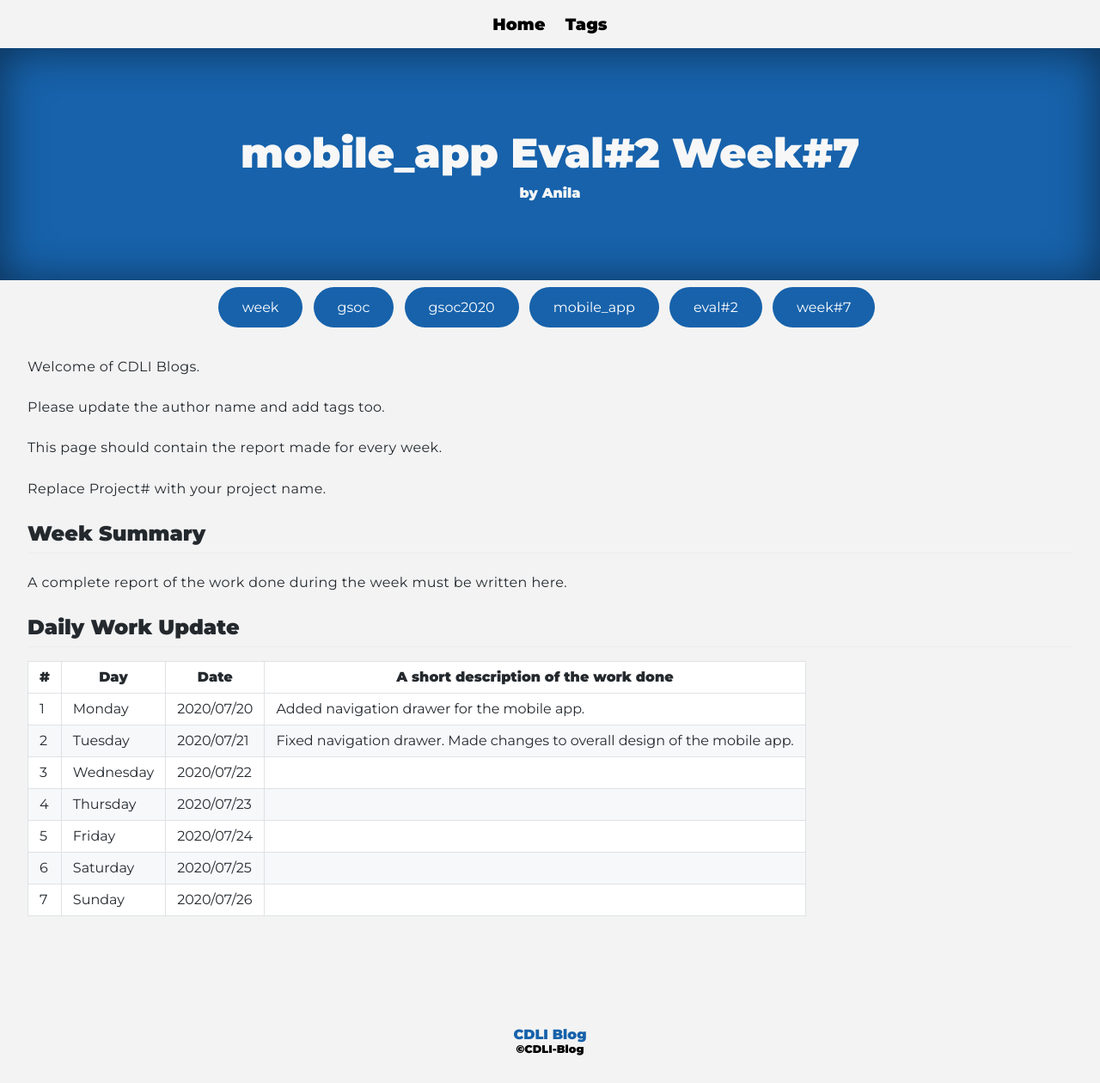
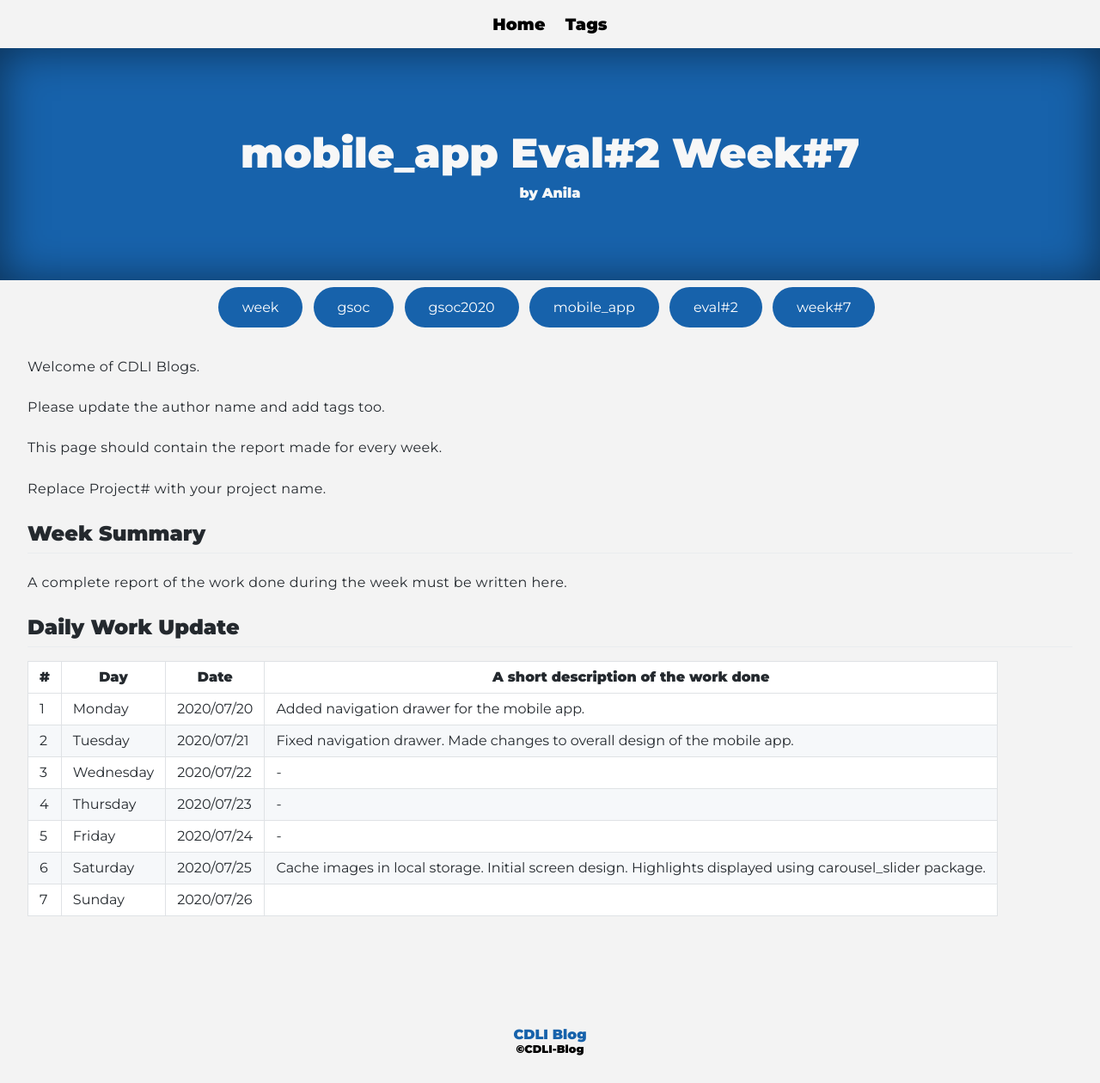
Before and after one commit to cdli-gh/blog, a Jekyll site: the page built from _blog/gsoc20/mobile_app/posts/08_week7.md, in a window 1280 px wide. Shown: the whole page at 86% size. Built offline with Jekyll 4.4.1, drawn with Linux system fonts in a browser that asks for light colours; Markdown is read by kramdown in place of the engine named in the settings.

Commit message:
Update 08_week7.md

```diff
--- a/_blog/gsoc20/mobile_app/posts/08_week7.md
+++ b/_blog/gsoc20/mobile_app/posts/08_week7.md
@@ -23,8 +23,8 @@ A complete report of the work done during the week must be written here.
 |---	|---	|---	|---	|
 |1   	| Monday 	|   2020/07/20	|Added navigation drawer for the mobile app.   	|
 |2   	| Tuesday  	|   2020/07/21	|Fixed navigation drawer. Made changes to overall design of the mobile app.   	|
-|3   	| Wednesday  	|  2020/07/22 	|   	|
-|4   	| Thursday  	|   2020/07/23	|   	|
-|5   	| Friday  	|   2020/07/24	|   	|
-|6   	| Saturday  	|   2020/07/25	|   	|
+|3   	| Wednesday  	|  2020/07/22 	|-   	|
+|4   	| Thursday  	|   2020/07/23	|-   	|
+|5   	| Friday  	|   2020/07/24	|-   	|
+|6   	| Saturday  	|   2020/07/25	|Cache images in local storage. Initial screen design. Highlights displayed using carousel_slider package.   	|
 |7   	| Sunday  	|   2020/07/26	|   	|
```
